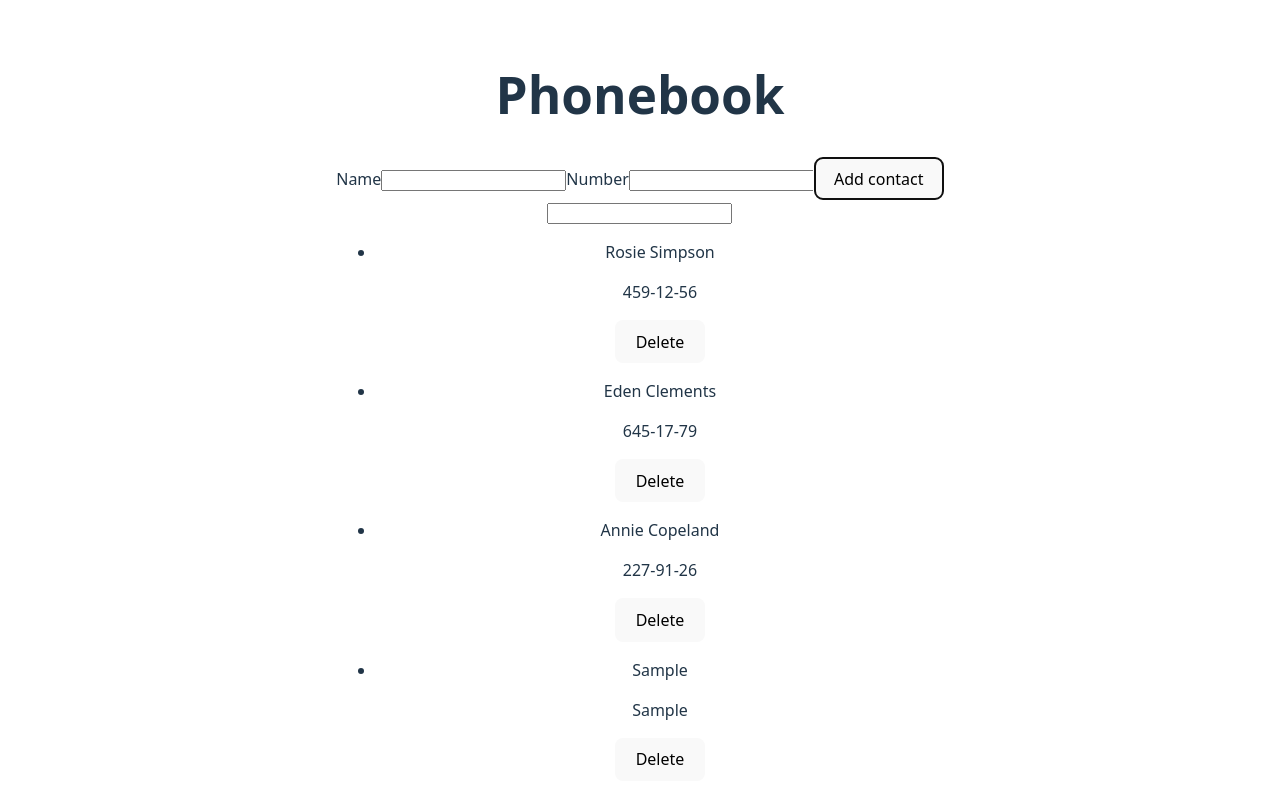
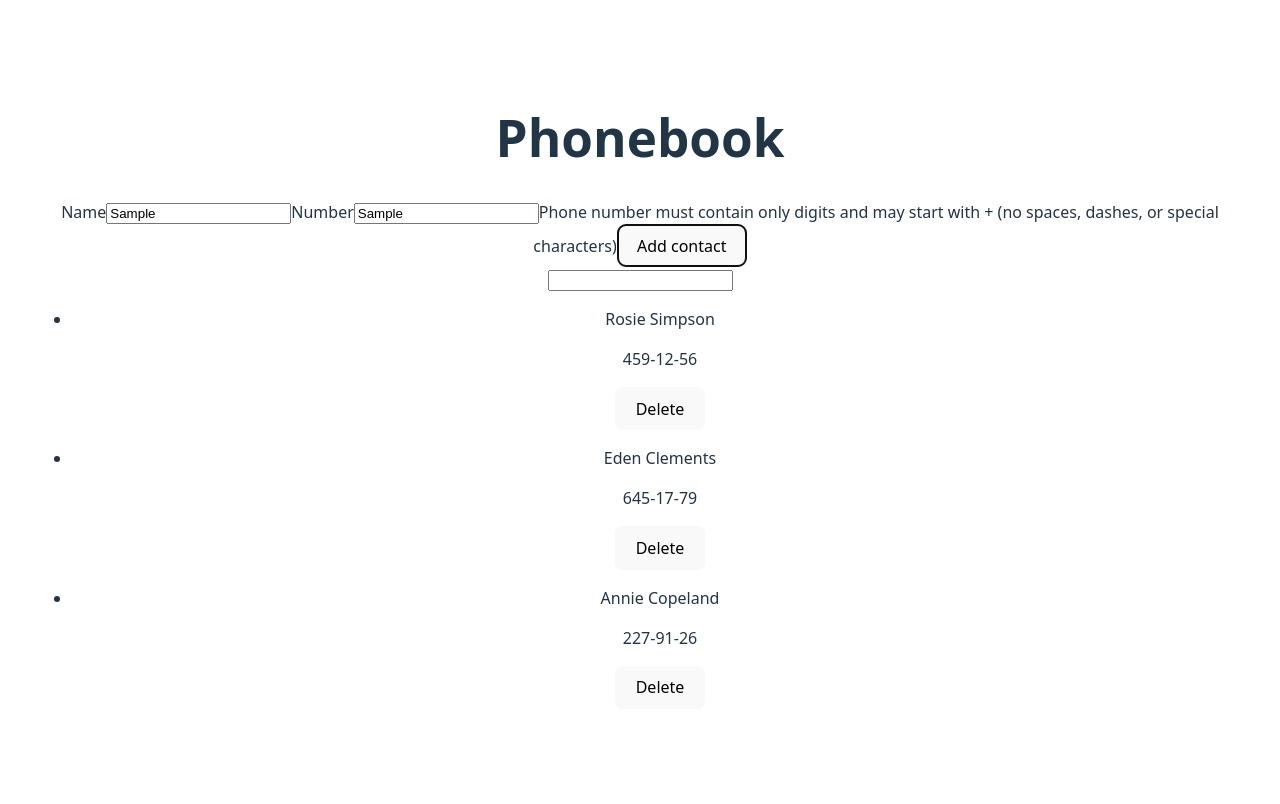
Before and after one commit to vitalii-mieliet/goit-react-hw-03, a React (Vite) app: page / in a window 1280 px wide. Both pictures are taken after typing "Sample", "Sample" into the empty fields and a click on the button "Add contact". Shown: the top 804 px of the page. Built offline with nearby package versions, Linux system fonts and the light colour scheme.

Commit message:
feat: Add validation to add contact form

```diff
--- a/src/components/ContactForm/ContactForm.jsx
+++ b/src/components/ContactForm/ContactForm.jsx
@@ -1,5 +1,6 @@
-import { Field, Form, Formik } from "formik";
+import { ErrorMessage, Field, Form, Formik } from "formik";
 import { useId } from "react";
+import { contactFormValidation } from "../../validation/formValidation";
 
 const ContactForm = ({ addContact }) => {
   const nameId = useId();
@@ -7,16 +8,21 @@ const ContactForm = ({ addContact }) => {
 
   const handleSubmit = (contact, actions) => {
     addContact(contact);
-    console.log(contact);
     actions.resetForm();
   };
   return (
-    <Formik initialValues={{ name: "", phone: "" }} onSubmit={handleSubmit}>
+    <Formik
+      initialValues={{ name: "", phone: "" }}
+      onSubmit={handleSubmit}
+      validationSchema={contactFormValidation}
+    >
       <Form>
         <label htmlFor={nameId}>Name</label>
         <Field name="name" type="text" id={nameId} />
+        <ErrorMessage name="name" component={"span"} />
         <label htmlFor={phoneId}>Number</label>
         <Field name="phone" type="phone" id={phoneId} />
+        <ErrorMessage name="phone" component={"span"} />
         <button type="submit">Add contact</button>
       </Form>
     </Formik>
--- /dev/null
+++ b/src/validation/formValidation.jsx
@@ -0,0 +1,15 @@
+import * as Yup from "yup";
+
+export const contactFormValidation = Yup.object().shape({
+  name: Yup.string()
+    .min(2, "Name is too short (min length - 2 chars)")
+    .max(50, "Name is too long (max length - 50 chars)")
+    .required("Name is required"),
+
+  phone: Yup.string()
+    .required("Phone number is required")
+    .matches(
+      new RegExp("^\\+?\\d{10,15}$"),
+      "Phone number must contain only digits and may start with + (no spaces, dashes, or special characters)"
+    ),
+});
```
